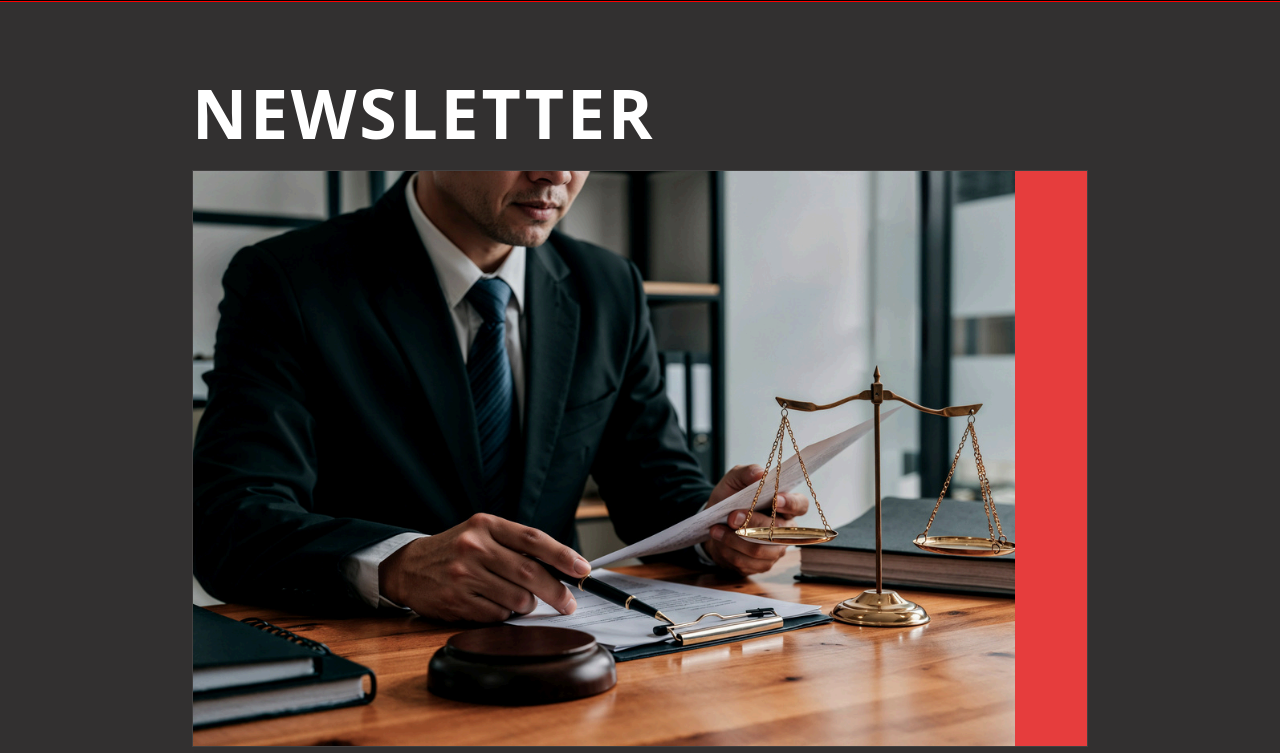
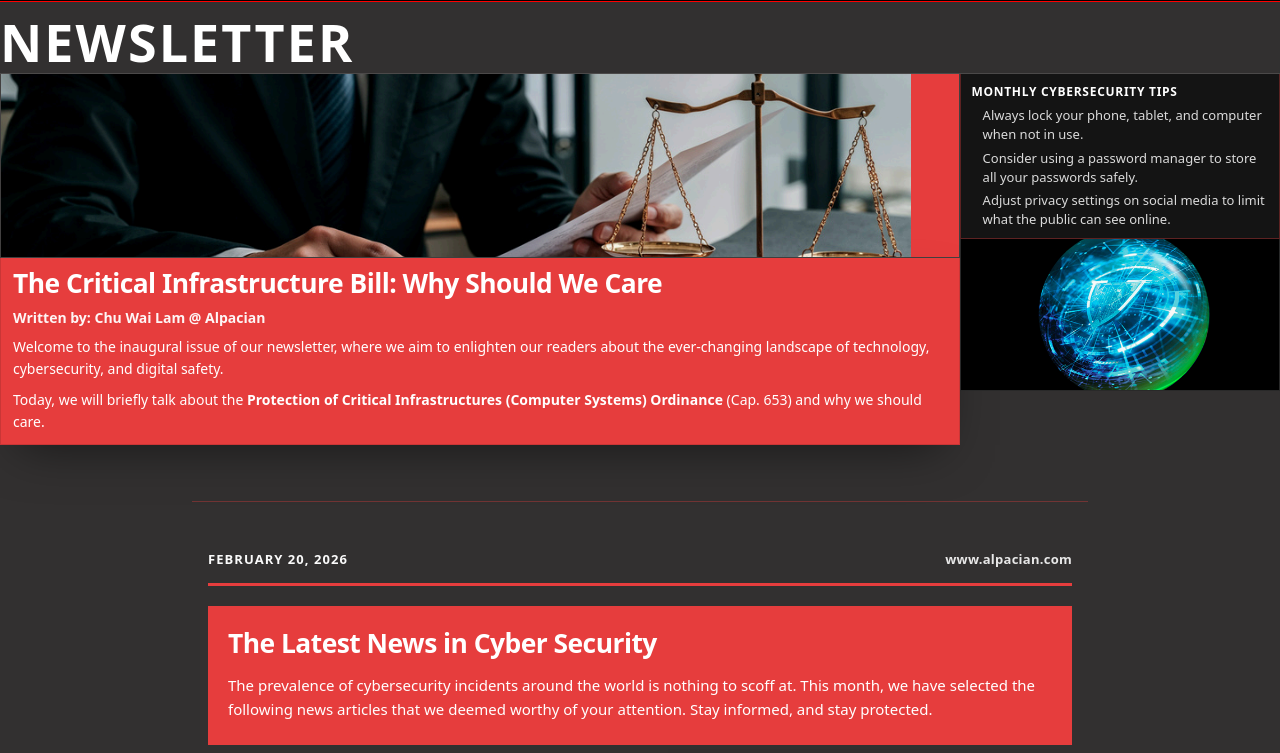
Before and after one commit to tianxin8848/fuxi_apple_site, a website built with webpack: page pages/blog.html in a window 1280 px wide. Shown: the part 47-800 px from the top of the page. Built offline with nearby package versions, Linux system fonts and the light colour scheme; files whose address does not match are found by name; a web font is replaced by a local one.

Commit message:
Update blog.html

```diff
--- a/pages/blog.html
+++ b/pages/blog.html
@@ -63,15 +63,55 @@
             max-width: 56rem;
         }
 
+        /* Wider, tighter-gutter band for the newsletter masthead only */
+        .nl-head__wrap {
+            max-width: min(92rem, 100%);
+            margin-left: auto;
+            margin-right: auto;
+            padding-left: 0;
+            padding-right: 0;
+        }
+
+        /* Was `.nl-section + .nl-section` when head lived inside `.nl-panel` */
+        .nl-head + .nl-panel {
+            margin-top: 3.5rem;
+            padding-top: 3rem;
+            border-top: 1px solid rgba(230, 61, 61, 0.35);
+        }
+
         .nl-section + .nl-section {
             margin-top: 3.5rem;
             padding-top: 3rem;
             border-top: 1px solid rgba(230, 61, 61, 0.35);
         }
 
+        /* Compact hero + 3:1 main/aside; head uses `.nl-head__wrap` for width */
+        .nl-head__layout {
+            display: grid;
+            gap: 0;
+            align-items: start;
+        }
+
+        @media (min-width: 900px) {
+            .nl-head__layout {
+                grid-template-columns: 3fr 1fr;
+                gap: 0;
+            }
+        }
+
+        .nl-head__main {
+            display: flex;
+            flex-direction: column;
+            gap: 0;
+            min-width: 0;
+        }
+
+        /* Full-width title row; two columns below align hero | tips */
         .nl-masthead {
-            margin: 0 0 1.5rem;
-            font-size: clamp(2.5rem, 10vw, 4.25rem);
+            margin: 0;
+            padding-bottom: 0.4rem;
+            border-bottom: 1px solid rgba(255, 255, 255, 0.12);
+            font-size: clamp(1.85rem, 5.5vw, 3.25rem);
             font-weight: 800;
             letter-spacing: 0.04em;
             text-transform: uppercase;
@@ -79,17 +119,26 @@
             color: #fff;
         }
 
+        @media (min-width: 900px) {
+            .nl-head__aside .nl-tips {
+                border-top: none;
+            }
+        }
+
         .nl-hero {
             display: grid;
-            grid-template-columns: 1fr minmax(2.5rem, 4.5rem);
+            grid-template-columns: 1fr minmax(2rem, 3rem);
             gap: 0;
-            min-height: 12rem;
+            height: clamp(7.5rem, 22vw, 11.5rem);
+            max-height: min(12rem, 28vw);
             border: 1px solid rgba(255, 255, 255, 0.08);
+            border-top: none;
         }
         .nl-hero__media {
             position: relative;
             background: #111;
-            min-height: 11rem;
+            min-height: 0;
+            min-width: 0;
         }
         .nl-hero__media img {
             width: 100%;
@@ -102,60 +151,55 @@
             min-height: 100%;
         }
 
-        .nl-head__grid {
-            display: grid;
-            gap: 1.5rem;
-            margin-top: 1.5rem;
-        }
-        @media (min-width: 900px) {
-            .nl-head__grid {
-                grid-template-columns: 1.15fr 0.85fr;
-                align-items: stretch;
-            }
-        }
-
         .nl-red-block {
             background: var(--nl-red);
             color: #fff;
-            padding: 1.5rem 1.35rem 1.75rem;
+            padding: 0;
             box-shadow: 0 20px 50px -20px rgba(0, 0, 0, 0.55);
+            border: 1px solid rgba(0, 0, 0, 0.12);
+            border-top: none;
         }
         .nl-red-block h2 {
             margin: 0;
-            font-size: clamp(1.35rem, 3.5vw, 1.85rem);
+            padding: 0.65rem 0.75rem 0;
+            font-size: clamp(1.2rem, 3.2vw, 1.65rem);
             font-weight: 800;
             line-height: 1.2;
             letter-spacing: -0.02em;
         }
         .nl-red-block .nl-byline {
-            margin-top: 1rem;
-            font-size: 0.9375rem;
+            margin: 0;
+            padding: 0.45rem 0.75rem 0;
+            font-size: 0.875rem;
             font-weight: 600;
             opacity: 0.95;
         }
         .nl-red-block .nl-prose {
-            margin-top: 1.125rem;
-            font-size: 0.9375rem;
-            line-height: 1.65;
+            margin: 0;
+            padding: 0.5rem 0.75rem 0.65rem;
+            font-size: 0.875rem;
+            line-height: 1.6;
             font-weight: 500;
         }
         .nl-red-block .nl-prose p + p {
-            margin-top: 0.85rem;
+            margin-top: 0.5rem;
         }
 
         .nl-head__aside {
             display: flex;
             flex-direction: column;
-            gap: 1.25rem;
+            gap: 0;
+            min-width: 0;
         }
         .nl-tips {
-            padding: 1.25rem 1.15rem;
+            padding: 0;
             border: 1px solid rgba(230, 61, 61, 0.35);
             background: rgba(20, 20, 20, 0.95);
         }
         .nl-tips h3 {
-            margin: 0 0 0.85rem;
-            font-size: 0.8125rem;
+            margin: 0;
+            padding: 0.55rem 0.65rem 0.35rem;
+            font-size: 0.75rem;
             font-weight: 800;
             letter-spacing: 0.06em;
             text-transform: uppercase;
@@ -163,25 +207,39 @@
         }
         .nl-tips ul {
             margin: 0;
-            padding-left: 1.1rem;
-            font-size: 0.875rem;
-            line-height: 1.55;
+            padding: 0 0.65rem 0.55rem 1.35rem;
+            font-size: 0.8125rem;
+            line-height: 1.45;
             color: rgba(235, 235, 235, 0.92);
         }
         .nl-tips li + li {
-            margin-top: 0.5rem;
+            margin-top: 0.3rem;
         }
         .nl-head__figure {
             margin: 0;
             border: 1px solid rgba(255, 255, 255, 0.1);
+            border-top: none;
             overflow: hidden;
             background: #111;
+            height: 8.5rem;
+            max-height: 8.5rem;
         }
         .nl-head__figure img {
             width: 100%;
-            height: auto;
+            height: 100%;
+            object-fit: cover;
             display: block;
             vertical-align: middle;
+        }
+        @media (min-width: 900px) {
+            .nl-head__figure {
+                height: min(9.5rem, 20vh);
+                max-height: min(9.5rem, 20vh);
+            }
+            .nl-head__figure img {
+                height: 100%;
+                object-fit: cover;
+            }
         }
 
         /* —— Middle: digest rail —— */
@@ -392,26 +450,26 @@
     <!-- SITE_NAV_PARTIAL_END -->
 
 
-    <main id="newsletter" class="pt-32 pb-20 px-4 sm:px-5">
-        <div class="nl-panel mx-auto">
-
-            <!-- 头部：主视觉 + 红区正文 + 月度提示与配图 -->
+    <main id="newsletter" class="pb-20" style="padding-top: 4rem;">
+        <!-- 头部：加宽、减少左右留白；主视觉略增高 -->
         <header class="nl-section nl-head">
+            <div class="nl-head__wrap">
                 <h1 class="nl-masthead">Newsletter</h1>
+                <div class="nl-head__layout">
+                    <div class="nl-head__main">
                         <div class="nl-hero">
                             <div class="nl-hero__media">
                                 <img src="/img/newsletterspic/blog1.png" alt="Newsletter hero: critical infrastructure and cybersecurity visual" width="1200" height="800" decoding="async" fetchpriority="high">
                             </div>
                             <div class="nl-hero__accent" role="presentation"></div>
                         </div>
-
-                <div class="nl-head__grid">
                         <div class="nl-red-block animate-on-scroll">
                             <h2>The Critical Infrastructure Bill: Why Should We Care</h2>
                             <p class="nl-byline">Written by: Chu Wai Lam <span class="opacity-90">@ Alpacian</span></p>
                             <div class="nl-prose">
                                 <p>Welcome to the inaugural issue of our newsletter, where we aim to enlighten our readers about the ever-changing landscape of technology, cybersecurity, and digital safety.</p>
                                 <p>Today, we will briefly talk about the <strong>Protection of Critical Infrastructures (Computer Systems) Ordinance</strong> (Cap. 653) and why we should care.</p>
+                            </div>
                         </div>
                     </div>
                     <div class="nl-head__aside">
@@ -428,7 +486,10 @@
                         </figure>
                     </div>
                 </div>
+            </div>
         </header>
+
+        <div class="nl-panel mx-auto px-4 sm:px-5">
 
             <!-- 中部：日期栏 + 红横幅 + 多信息源摘要（交错排版） -->
             <section class="nl-section nl-mid" aria-labelledby="nl-digest-title">
```
Lines whose indentation alone changed are shown as unchanged.
